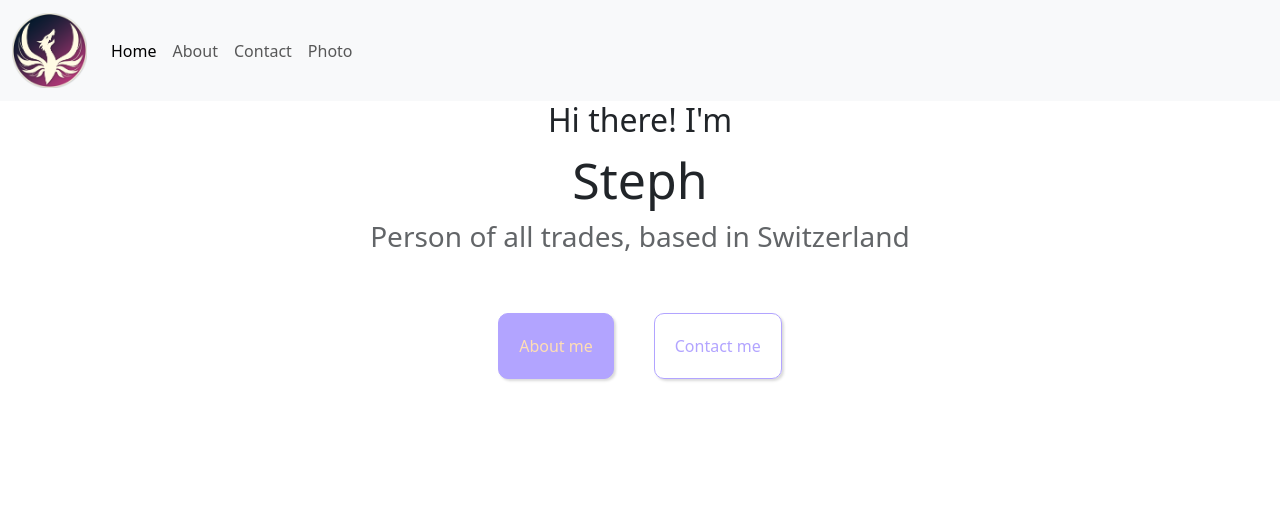
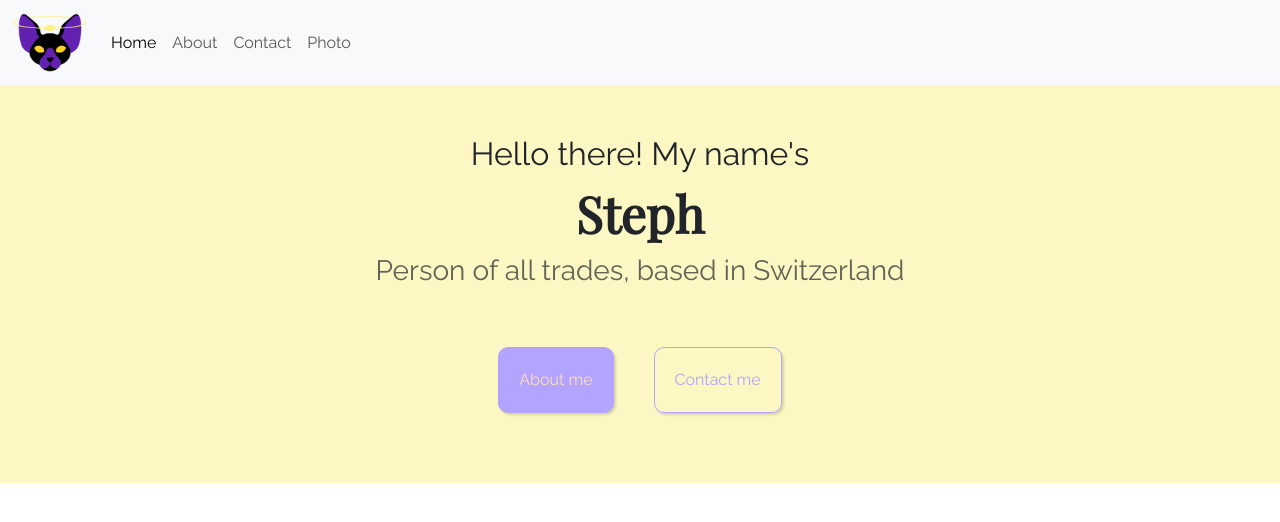
Before and after one commit to NasodQueen/portfolio-project, a plain HTML site: page index.html in a window 1280 px wide. Drawn offline with nearby package versions, Linux system fonts and the light colour scheme.

Commit message:
Imported and applied fonts, replaced logo, added "hero" box, organized head sections in html files

```diff
--- a/index.html
+++ b/index.html
@@ -12,18 +12,22 @@
       integrity="sha384-KK94CHFLLe+nY2dmCWGMq91rCGa5gtU4mk92HdvYe+M/SXH301p5ILy+dN9+nJOZ"
       crossorigin="anonymous"
     />
+    <link rel="stylesheet" href="src/style.css" />
     <script
       src="https://kit.fontawesome.com/b29d244e1c.js"
       crossorigin="anonymous"
     ></script>
-    <link rel="stylesheet" href="src/style.css" />
     <title>Portfolio - Stephanie Zbinden</title>
   </head>
   <body>
     <nav class="navbar navbar-expand-lg bg-body-tertiary">
       <div class="container-fluid">
         <a class="navbar-brand" href="#"
-          ><img src="images/dh-logo-dark.png" class="logo" alt=""
+          ><img
+            src="images/af_logo.png"
+            class="logo"
+            alt="Arcane Feline Logo"
+            title="Arcane Feline Logo"
         /></a>
         <button
           class="navbar-toggler"
@@ -56,12 +60,14 @@
         </div>
       </div>
     </nav>
-    <h2>Hi there! I'm</h2>
-    <h1>Steph</h1>
-    <h3>Person of all trades, based in Switzerland</h3>
-    <div class="navigation-links">
-      <a class="about-link" href="about.html">About me</a>
-      <a class="contact-link" href="about.html#contact">Contact me</a>
+    <div class="hero">
+      <h2>Hello there! My name's</h2>
+      <h1 class="h1-name">Steph</h1>
+      <h3>Person of all trades, based in Switzerland</h3>
+      <div class="navigation-links">
+        <a class="about-link" href="about.html">About me</a>
+        <a class="contact-link" href="about.html#contact">Contact me</a>
+      </div>
     </div>
     <script
       src="https://cdn.jsdelivr.net/npm/bootstrap@5.3.0-alpha3/dist/js/bootstrap.bundle.min.js"
--- a/src/style.css
+++ b/src/style.css
@@ -1,18 +1,26 @@
+@import url("https://fonts.googleapis.com/css2?family=Playfair+Display&display=swap");
+@import url("https://fonts.googleapis.com/css2?family=Raleway&display=swap");
+
 :root {
   --primary-color: #fdf7c3;
   --secondary-color: #ffdeb4;
   --tertiary-color: #ffb4b4;
   --accent-color: #b2a4ff;
   --box-shadow: rgba(0, 0, 0, 0.15) 1.95px 1.95px 2.6px;
+  --heading-font: "Playfair Display", serif;
+  --paragraph-font: "Raleway", sans-serif;
 }
 
 body {
   text-align: center;
+  font-family: var(--paragraph-font);
 }
 
 h1 {
   font-size: 50px;
   margin: 10px;
+  font-family: var(--heading-font);
+  font-weight: bold;
 }
 
 h3 {
@@ -65,3 +73,8 @@ a:visited {
 .logo {
   max-width: 75px;
 }
+
+.hero {
+  background-color: var(--primary-color);
+  padding: 50px;
+}
```
Also changed, not shown: about.html (+6 -2 lines), photo.html (+5 -1 lines), images/af_logo.png (added).
